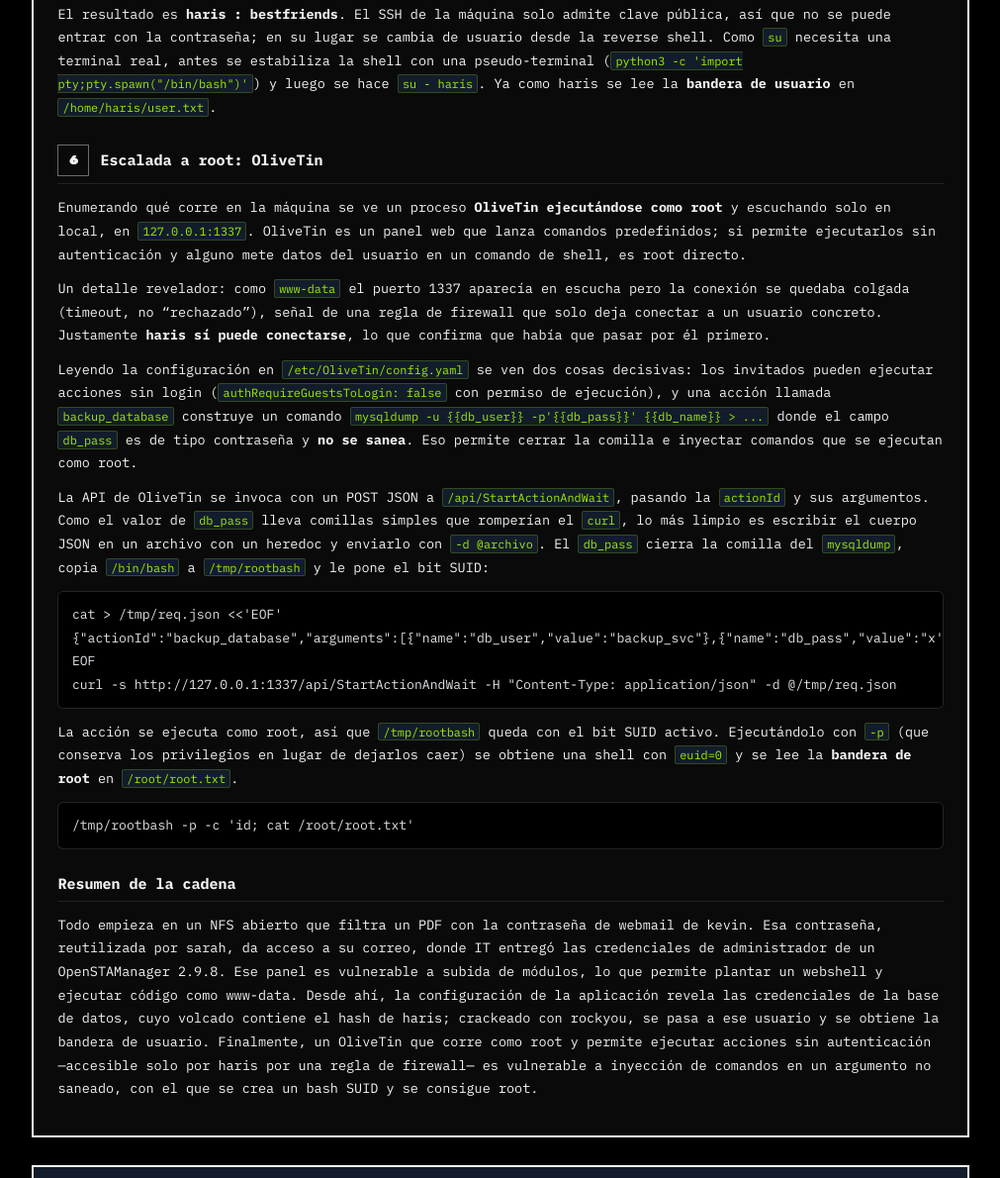
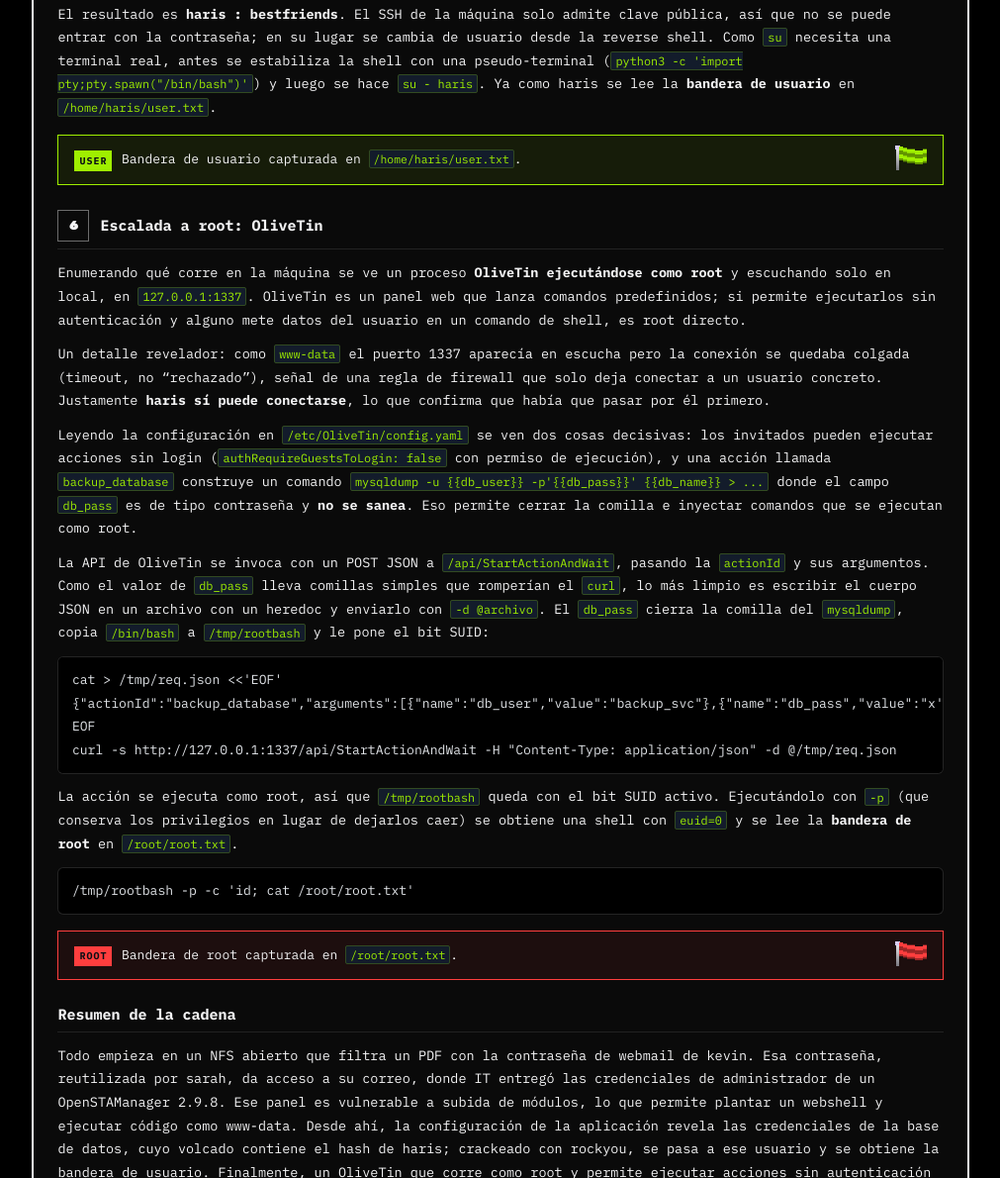
Before and after one commit to Yokonad/yokonad.github.io, an Astro site: page /writeups/htb-enigma in a window 1280 px wide. Shown: the part 3718-4908 px from the top of the page at 99% size, without its empty margins (134-1145 px from the left). Built offline with nearby package versions, Linux system fonts and the light colour scheme; Astro itself is replaced by a stand-in of ours; code samples lack their colours.

Commit message:
enigma: banderitas USER/ROOT donde se capturan las flags

````diff
--- a/src/content/writeups/htb-enigma.md
+++ b/src/content/writeups/htb-enigma.md
@@ -134,6 +134,8 @@ john --format=bcrypt --wordlist=rockyou.txt haris.hash
 
 El resultado es **haris : bestfriends**. El SSH de la máquina solo admite clave pública, así que no se puede entrar con la contraseña; en su lugar se cambia de usuario desde la reverse shell. Como `su` necesita una terminal real, antes se estabiliza la shell con una pseudo-terminal (`python3 -c 'import pty;pty.spawn("/bin/bash")'`) y luego se hace `su - haris`. Ya como haris se lee la **bandera de usuario** en `/home/haris/user.txt`.
 
+> [FLAG:USER] Bandera de usuario capturada en `/home/haris/user.txt`.
+
 ## 6. Escalada a root: OliveTin
 
 Enumerando qué corre en la máquina se ve un proceso **OliveTin ejecutándose como root** y escuchando solo en local, en `127.0.0.1:1337`. OliveTin es un panel web que lanza comandos predefinidos; si permite ejecutarlos sin autenticación y alguno mete datos del usuario en un comando de shell, es root directo.
@@ -157,6 +159,8 @@ La acción se ejecuta como root, así que `/tmp/rootbash` queda con el bit SUID
 /tmp/rootbash -p -c 'id; cat /root/root.txt'
 ```
 
+> [FLAG:ROOT] Bandera de root capturada en `/root/root.txt`.
+
 ## Resumen de la cadena
 
 Todo empieza en un NFS abierto que filtra un PDF con la contraseña de webmail de kevin. Esa contraseña, reutilizada por sarah, da acceso a su correo, donde IT entregó las credenciales de administrador de un OpenSTAManager 2.9.8. Ese panel es vulnerable a subida de módulos, lo que permite plantar un webshell y ejecutar código como www-data. Desde ahí, la configuración de la aplicación revela las credenciales de la base de datos, cuyo volcado contiene el hash de haris; crackeado con rockyou, se pasa a ese usuario y se obtiene la bandera de usuario. Finalmente, un OliveTin que corre como root y permite ejecutar acciones sin autenticación —accesible solo por haris por una regla de firewall— es vulnerable a inyección de comandos en un argumento no saneado, con el que se crea un bash SUID y se consigue root.
````
